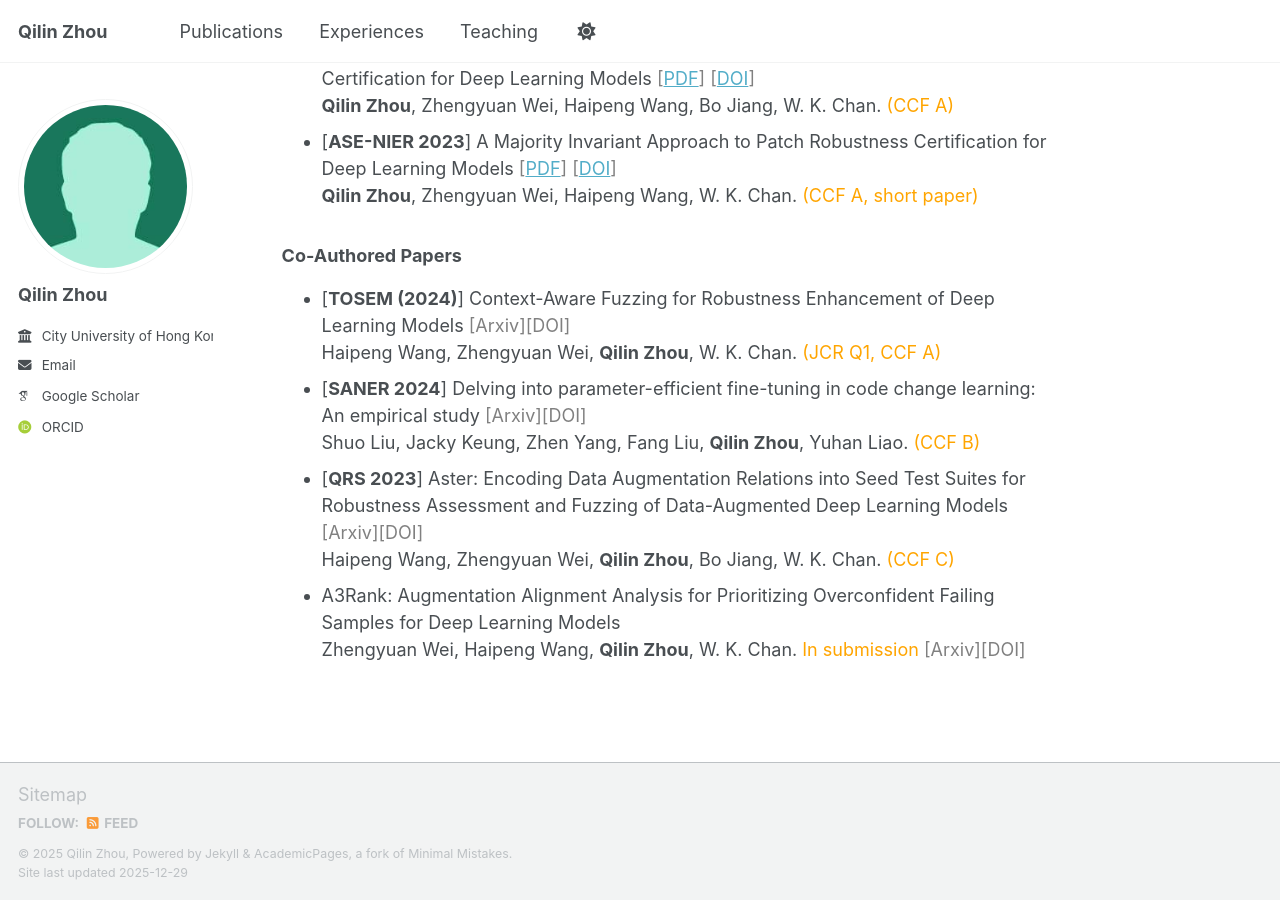
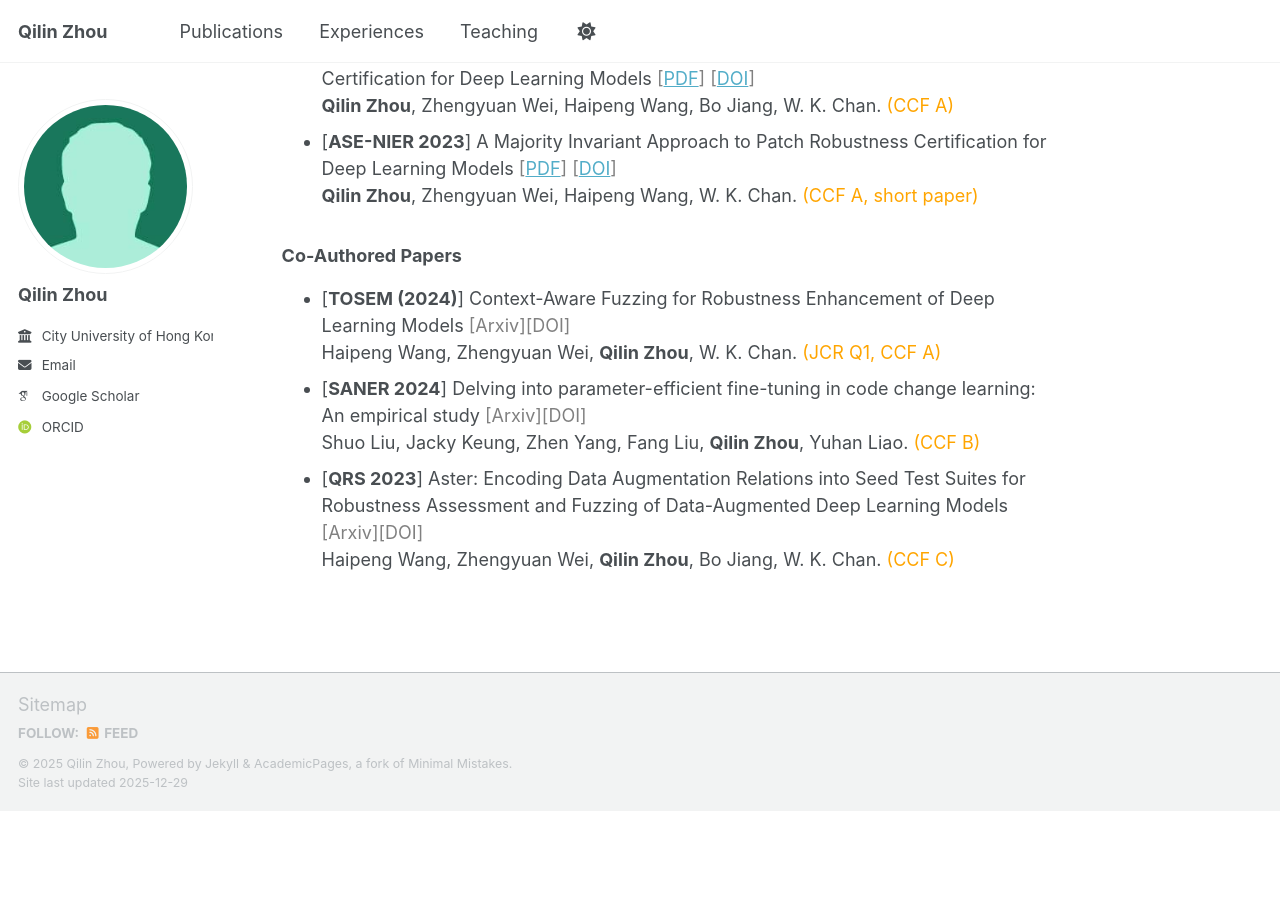
Before and after one commit to qilin-zhou/qilin-zhou.github.io, a Jekyll site: the page built from _pages/about.md, in a window 1280 px wide and 900 px high, scrolled down 619 px. Built offline with Jekyll 4.4.1, drawn with Linux system fonts in a browser that asks for light colours; some web fonts are replaced; a script bundle is joined from its source files by our own code; library files that are not in the unit come from our copies; after the commit the page ends 1429 px from its top, so only the background shows below that.

Commit message:
Update about.md

```diff
--- a/_pages/about.md
+++ b/_pages/about.md
@@ -30,5 +30,3 @@ Publications
   Shuo Liu, Jacky Keung, Zhen Yang, Fang Liu, **Qilin Zhou**, Yuhan Liao. <span style="color: Orange;">(CCF B)</span>
 - [**QRS 2023**] Aster: Encoding Data Augmentation Relations into Seed Test Suites for Robustness Assessment and Fuzzing of Data-Augmented Deep Learning Models <span style="color: grey;">[Arxiv][DOI]</span>
   Haipeng Wang, Zhengyuan Wei, **Qilin Zhou**, Bo Jiang, W. K. Chan. <span style="color: Orange;">(CCF C)</span>
-- A3Rank: Augmentation Alignment Analysis for Prioritizing Overconfident Failing Samples for Deep Learning Models
-  Zhengyuan Wei, Haipeng Wang, **Qilin Zhou**, W. K. Chan. <span style="color: Orange;">In submission</span>  <span style="color: grey;">[Arxiv][DOI]</span>
```
